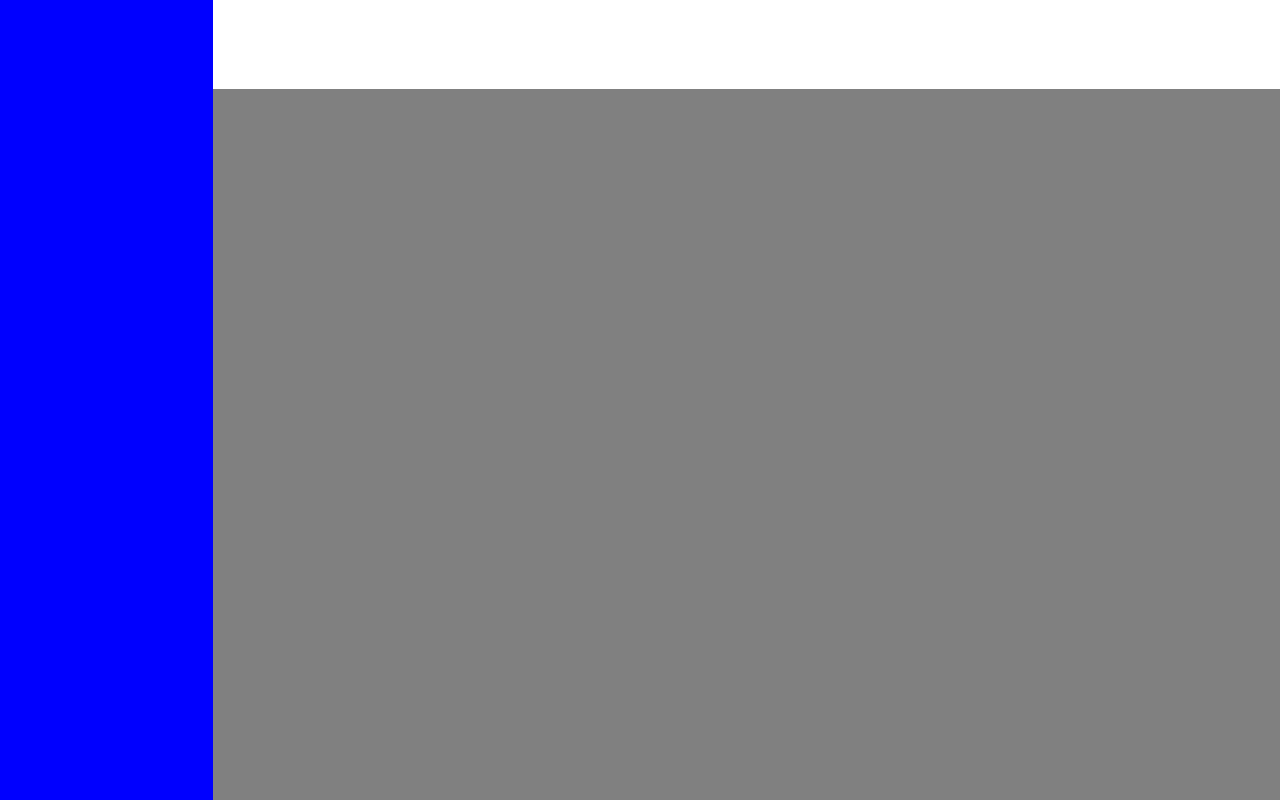
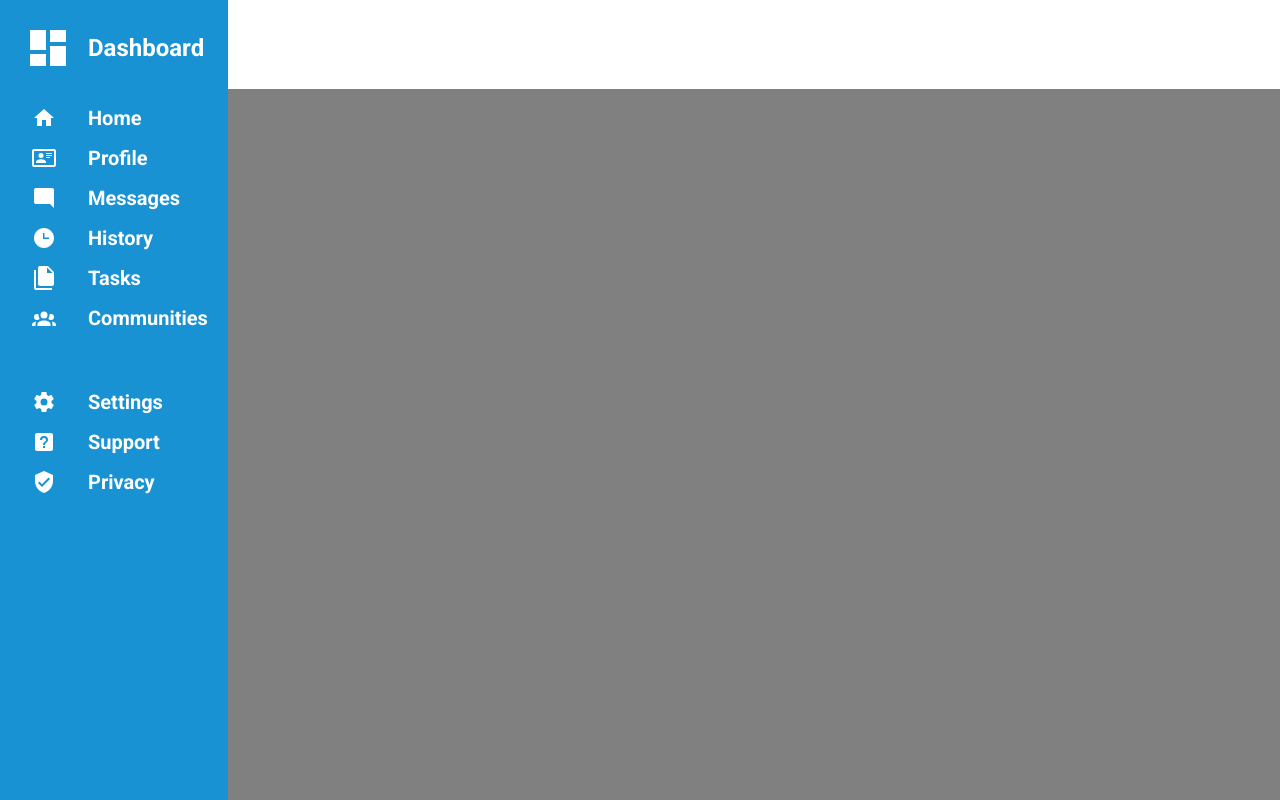
Before and after one commit to bkwong315/odin-admin-dashboard, a plain HTML site: page index.html in a window 1280 px wide. Drawn offline with Linux system fonts and the light colour scheme.

Commit message:
Add content to sidebar

```diff
--- a/index.html
+++ b/index.html
@@ -8,7 +8,56 @@
     <title>Admin Dashboard</title>
   </head>
   <body>
-    <div class="sidebar"></div>
+    <div class="sidebar">
+      <div class="heading">
+        <img src="./imgs/logo.svg" alt="logo" class="logo" />
+        <h2>Dashboard</h2>
+      </div>
+      <div class="links">
+        <div class="link-container">
+          <img src="./imgs/home.svg" alt="home" class="link-icon" />
+          <span class="link-home">Home</span>
+        </div>
+        <div class="link-container">
+          <img src="./imgs/profile.svg" alt="profile" class="link-icon" />
+          <span class="link-profile">Profile</span>
+        </div>
+        <div class="link-container">
+          <img src="./imgs/message.svg" alt="messages" class="link-icon" />
+          <span class="link-messages">Messages</span>
+        </div>
+        <div class="link-container">
+          <img src="./imgs/history.svg" alt="history" class="link-icon" />
+          <span class="link-history">History</span>
+        </div>
+        <div class="link-container">
+          <img src="./imgs/tasks.svg" alt="tasks" class="link-icon" />
+          <span class="link-tasks">Tasks</span>
+        </div>
+        <div class="link-container">
+          <img
+            src="./imgs/communities.svg"
+            alt="communities"
+            class="link-icon"
+          />
+          <span class="link-communities">Communities</span>
+        </div>
+      </div>
+      <div class="info-links">
+        <div class="link-container">
+          <img src="./imgs/settings.svg" alt="settings" class="link-icon" />
+          <span class="link-settings">Settings</span>
+        </div>
+        <div class="link-container">
+          <img src="./imgs/support.svg" alt="support" class="link-icon" />
+          <span class="link-support">Support</span>
+        </div>
+        <div class="link-container">
+          <img src="./imgs/privacy.svg" alt="privacy" class="link-icon" />
+          <span class="link-privacy">Privacy</span>
+        </div>
+      </div>
+    </div>
     <header></header>
     <div class="content"></div>
   </body>
--- a/style.css
+++ b/style.css
@@ -1,6 +1,9 @@
+@import url("https://fonts.googleapis.com/css2?family=Roboto:wght@400;700&display=swap");
+
 * {
   margin: 0;
   padding: 0;
+  font-family: "Roboto", sans-serif;
 }
 
 body {
@@ -10,9 +13,43 @@ body {
   height: 100vh;
 }
 
-div.sidebar {
-  background: blue;
+.sidebar {
   grid-area: 1 / 1 / 3 / 2;
+  display: grid;
+  grid-template-rows: auto 10px auto 60px 1fr;
+  background: #1992d4;
+  color: white;
+  font-weight: 700;
+}
+
+.sidebar > .heading {
+  display: flex;
+  align-items: center;
+  padding: 1.5rem;
+  gap: 1rem;
+}
+
+.links,
+.info-links {
+  display: flex;
+  flex-direction: column;
+  gap: 1rem;
+  font-size: 1.25rem;
+}
+
+.links {
+  grid-row: 3 / 4;
+}
+
+.info-links {
+  grid-row: -2 / -1;
+}
+
+.link-container {
+  margin-left: 2rem;
+  display: flex;
+  align-items: center;
+  gap: 2rem;
 }
 
 header {
@@ -20,7 +57,7 @@ header {
   grid-area: 1 / 2 / 2 / 3;
 }
 
-div.content {
+.content {
   background: gray;
   grid-area: 2 / 2 / 3 / 3;
 }
```
Also changed, not shown: imgs/communities.svg (added), imgs/history.svg (added), imgs/home.svg (added), imgs/logo.svg (added), imgs/message.svg (added), imgs/privacy.svg (added), imgs/profile.svg (added), imgs/settings.svg (added), imgs/support.svg (added), imgs/tasks.svg (added).
